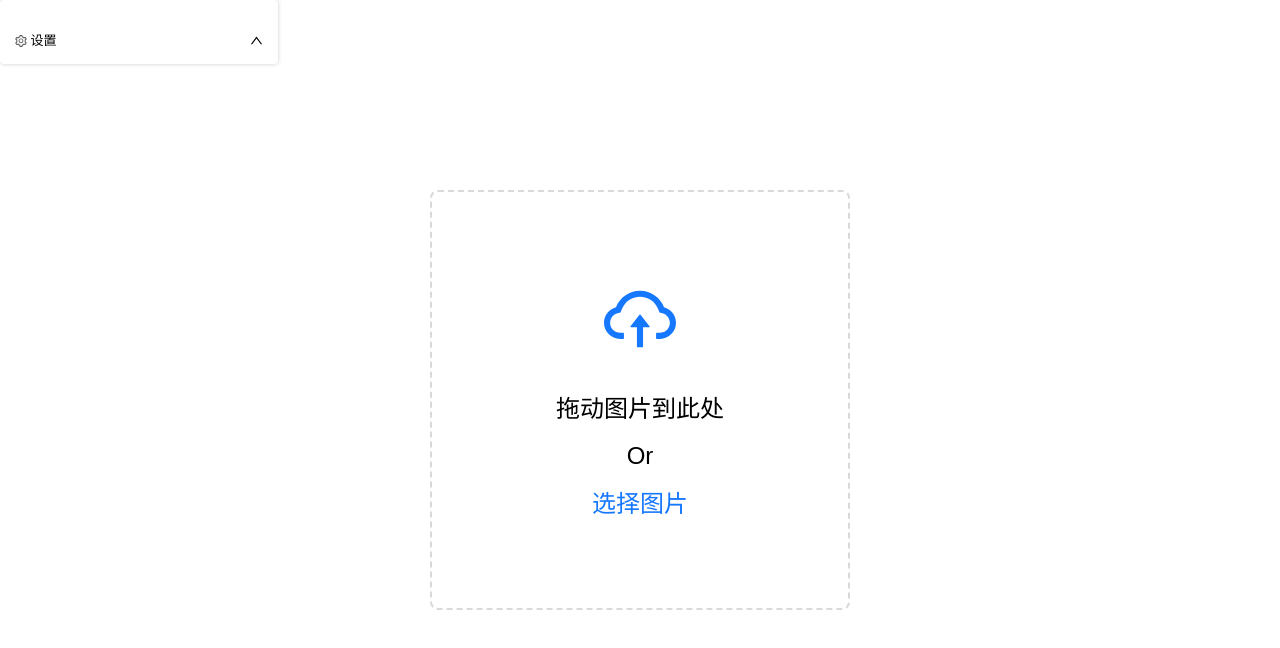
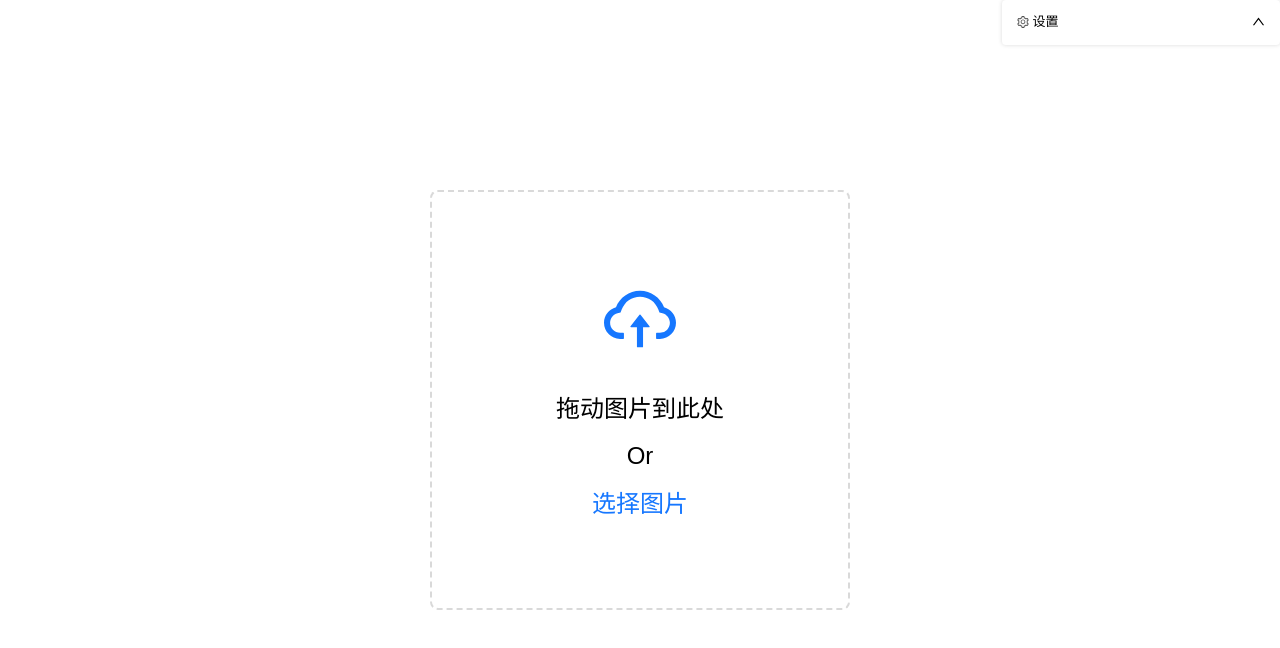
Before and after one commit to ChaoQunPeng/perfect-pixel, a Vue app: page / in a window 1280 px wide. Shown: the top 648 px of the page. Built offline with nearby package versions, Linux system fonts and the light colour scheme.

Commit message:
✨ feat: 迁移toolbar组件

```diff
--- a/src/renderer/src/App.vue
+++ b/src/renderer/src/App.vue
@@ -1,48 +1,7 @@
 <template>
   <div class="drag-area">
     <!-- 工具栏 -->
-    <div class="toolbar-area">
-      <div class="header" @click="isExpandToolbarBody = !isExpandToolbarBody">
-        <div><SettingOutlined style="font-size: 12px; color: rgba(0, 0, 0, 0.67)" /> 设置</div>
-
-        <div style="margin-left: auto">
-          <DownOutlined v-show="isExpandToolbarBody" />
-          <UpOutlined v-show="!isExpandToolbarBody" />
-        </div>
-      </div>
-
-      <div v-show="isExpandToolbarBody" class="body">
-        <div class="label">透明度设置</div>
-        <div class="slider">
-          <a-slider
-            v-model:value="opacity"
-            :min="30"
-            :max="100"
-            tooltip-placement="top"
-            @change="handleUpdateOpacity"
-          />
-        </div>
-
-        <div class="label">宽高设置</div>
-        <a-space class="window-size-input-area">
-          <a-input
-            class="input"
-            v-model:value.number="width"
-            placeholder="宽度(不能为0)"
-            @blur="handleWindowUpdateSize"
-            @pressEnter="handleWindowUpdateSize"
-          />
-          <CloseOutlined />
-          <a-input
-            class="input"
-            v-model:value.number="height"
-            placeholder="高度(不能为0)"
-            @blur="handleWindowUpdateSize"
-            @pressEnter="handleWindowUpdateSize"
-          />
-        </a-space>
-      </div>
-    </div>
+    <Toolbar ref="toolbarRef"></Toolbar>
 
     <!-- 图片区域 -->
     <ImageLayer
@@ -56,17 +15,17 @@
 </template>
 
 <script setup lang="ts">
-import { CloseOutlined, DownOutlined, UpOutlined, SettingOutlined } from '@ant-design/icons-vue';
-
 import { ref } from 'vue';
 import ImageLayer from './views/ImageLayer.vue';
+import Toolbar from './views/Toolbar.vue';
 import { ImageFile } from '@entities/index';
 
+type ToolbarInstance = {
+  setWidthHeight: (width: number, height: number) => void;
+};
+
 const imageLayerList = ref<any>([]);
-const opacity = ref(96);
-const width = ref(600);
-const height = ref(600);
-const isExpandToolbarBody = ref(false);
+const toolbarRef = ref<ToolbarInstance>();
 
 /**
  * @description: 添加图层
@@ -77,29 +36,9 @@ const addLayer = (img: any) => {
   imageLayerList.value = [];
   imageLayerList.value.push(img);
 
-  width.value = img.width * 0.5;
-  height.value = img.height * 0.5;
+  toolbarRef.value?.setWidthHeight(img.width * 0.5, img.height * 0.5);
 
   window.api.setWindowSize(img.width * 0.5, img.height * 0.5);
-};
-
-/**
- * @description: 更新透明度
- * @return {*}
- */
-const handleUpdateOpacity = () => {
-  window.api.setWindowOpacity(opacity.value / 100);
-};
-
-/**
- * @description: 更新视窗尺寸
- * @return {*}
- */
-const handleWindowUpdateSize = () => {
-  if (width.value == 0 || height.value == 0) return;
-  console.log(width.value, height.value);
-
-  window.api.setWindowSize(width.value, height.value);
 };
 
 /**
@@ -150,53 +89,4 @@ const handleNoDataClick = async () => {
 .drag-area {
   -webkit-app-region: drag;
 }
-
-.toolbar-area {
-  position: fixed;
-  top: 0;
-  left: 0;
-  z-index: 10;
-  display: flex;
-  flex-direction: column;
-  width: 278px;
-  border-radius: 4px;
-  box-shadow: 0 0 4px rgba(0, 0, 0, 0.2);
-  background: #fff;
-  user-select: none;
-  padding-top: 24px;
-  -webkit-app-region: no-drag;
-
-  .header {
-    display: flex;
-    padding: 10px 15px 15px 15px;
-    font-size: 13px;
-    cursor: pointer;
-  }
-
-  .body {
-    padding: 5px 15px 15px 15px;
-
-    .label {
-      font-size: 12px;
-      margin-bottom: 12px;
-      color: rgba(0, 0, 0, 0.67);
-    }
-
-    .slider {
-      width: 242px;
-      margin-bottom: 12px;
-
-      :deep(.ant-slider) {
-        margin: 0;
-      }
-    }
-  }
-}
-
-.window-size-input-area {
-  display: flex;
-  .input {
-    flex: 1;
-  }
-}
 </style>
--- a/src/renderer/src/views/Toolbar.vue
+++ b/src/renderer/src/views/Toolbar.vue
@@ -48,14 +48,27 @@
           @pressEnter="handleWindowUpdateSize"
         />
       </a-space>
+
+      <div class="label">清空图片</div>
+      <div style="text-align: right">
+        <a-button block danger :icon="h(ClearOutlined)"> 清空 </a-button>
+      </div>
     </div>
   </div>
 </template>
 
 <script lang="ts" setup>
 import { ref } from 'vue';
+import { h } from 'vue';
+import {
+  CloseOutlined,
+  DownOutlined,
+  UpOutlined,
+  SettingOutlined,
+  ClearOutlined
+} from '@ant-design/icons-vue';
 
-const isExpandToolbarBody = ref(true);
+const isExpandToolbarBody = ref(false);
 const opacity = ref(96);
 const width = ref(600);
 const height = ref(600);
@@ -74,31 +87,44 @@ const handleUpdateOpacity = () => {
  */
 const handleWindowUpdateSize = () => {
   if (width.value == 0 || height.value == 0) return;
-  console.log(width.value, height.value);
-
+  debugger;
+  setWidthHeight(width.value, height.value);
   window.api.setWindowSize(width.value, height.value);
 };
+
+/**
+ * @description: 设置宽高
+ * @return {*}
+ */
+const setWidthHeight = (w, h) => {
+  width.value = w;
+  height.value = h;
+};
+
+defineExpose({
+  setWidthHeight
+});
 </script>
 
 <style lang="less" scoped>
 .toolbar-area {
   position: fixed;
   top: 0;
-  left: 0;
+  right: 0;
   z-index: 10;
   display: flex;
   flex-direction: column;
   width: 278px;
   border-radius: 4px;
-  box-shadow: 0 0 4px rgba(0, 0, 0, 0.2);
+  box-shadow: 0 0 4px rgba(0, 0, 0, 0.15);
   background: #fff;
   user-select: none;
-  padding-top: 24px;
+  // padding-top: 24px;
   -webkit-app-region: no-drag;
 
   .header {
     display: flex;
-    padding: 10px 15px 15px 15px;
+    padding: 15px 15px 15px 15px;
     font-size: 13px;
     cursor: pointer;
   }
@@ -114,7 +140,7 @@ const handleWindowUpdateSize = () => {
 
     .slider {
       width: 242px;
-      margin-bottom: 12px;
+      margin-bottom: 15px;
 
       :deep(.ant-slider) {
         margin: 0;
@@ -122,4 +148,13 @@ const handleWindowUpdateSize = () => {
     }
   }
 }
+
+.window-size-input-area {
+  display: flex;
+  margin-bottom: 15px;
+
+  .input {
+    flex: 1;
+  }
+}
 </style>
```
